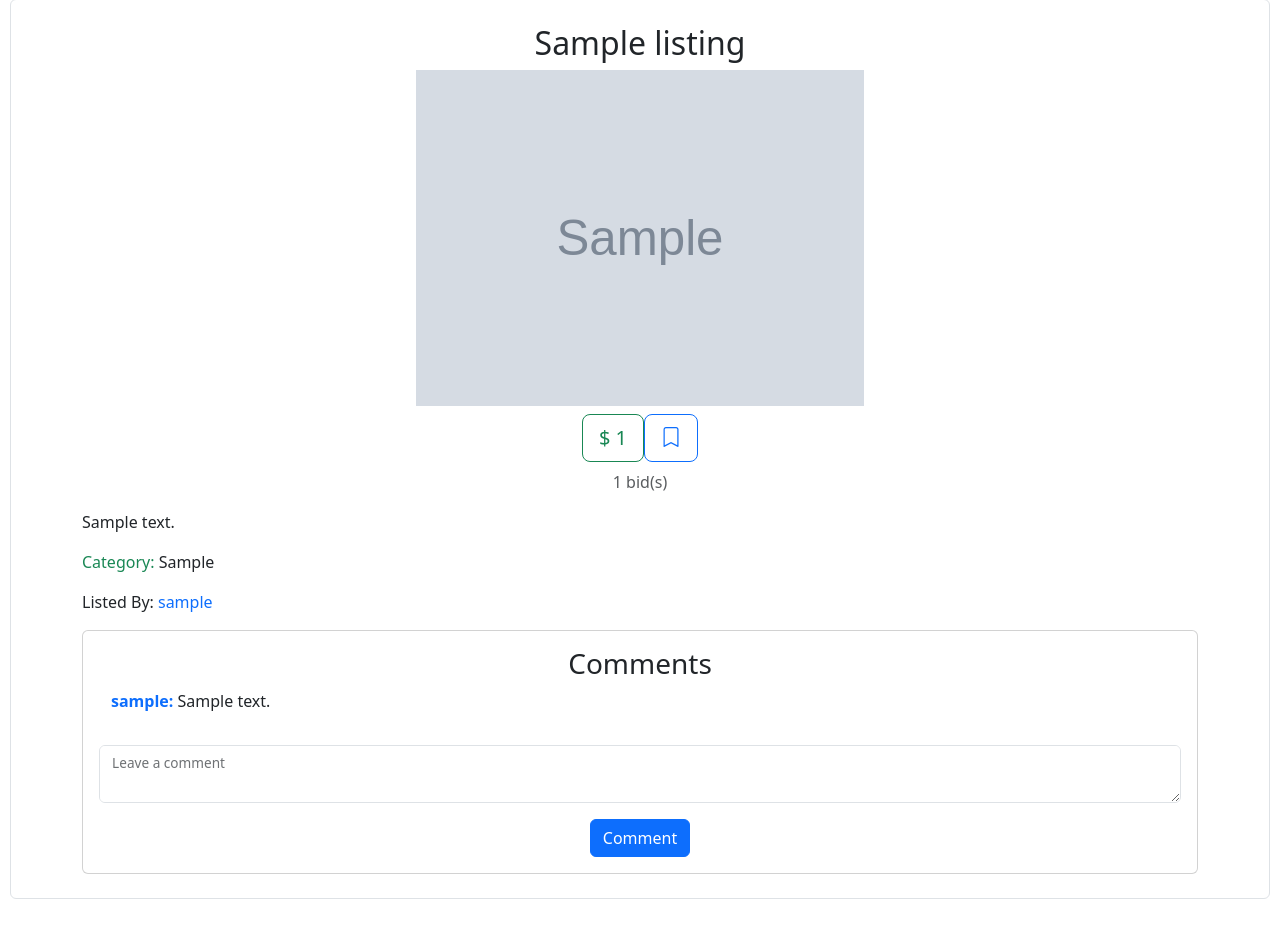
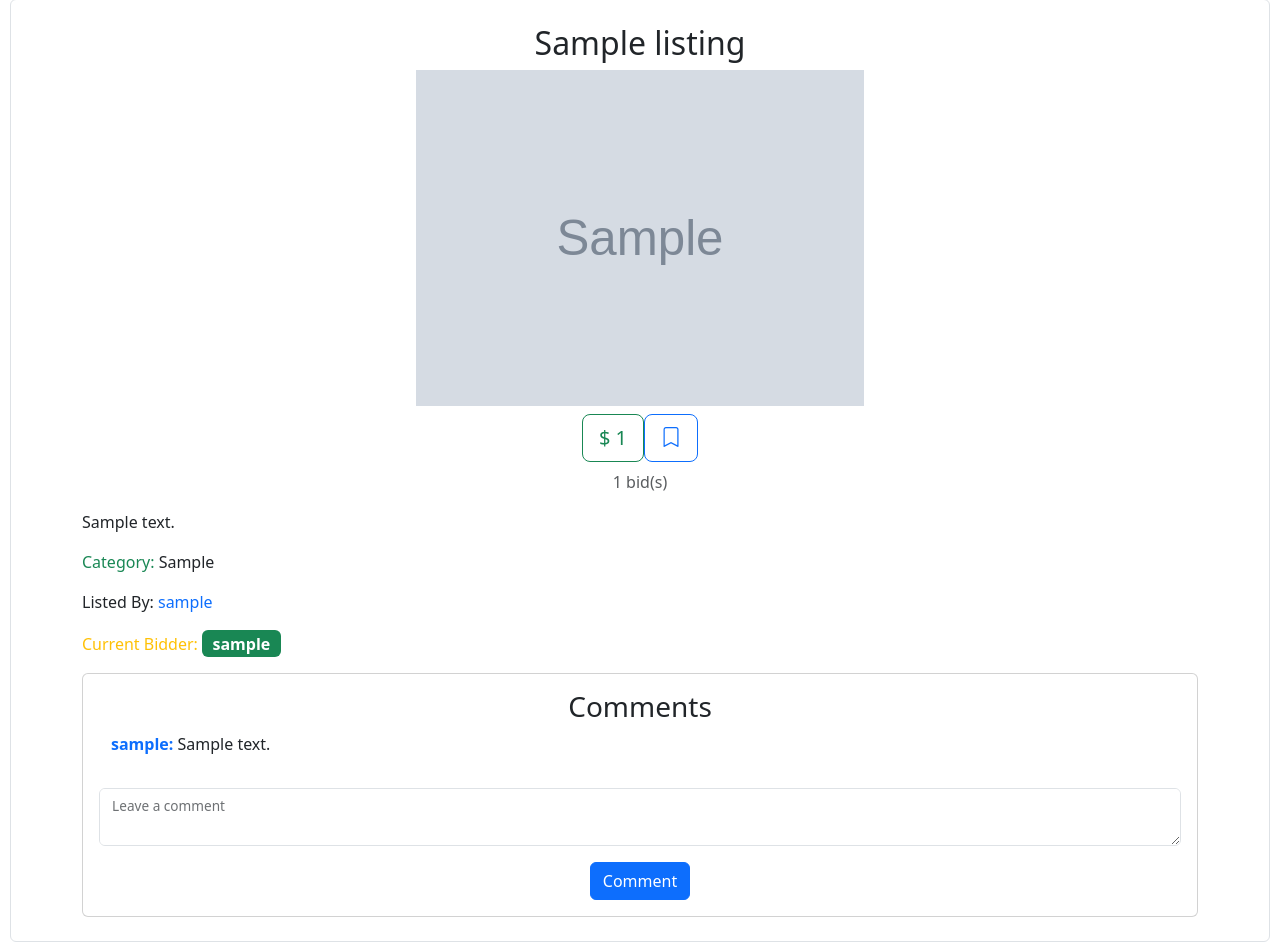
Before and after one commit to iamgraypix/auctions, a Django app: page /listing/1 in a window 1280 px wide. Shown: the part 97-1049 px from the top of the page. Before the commit the page ends 996 px from the top, so only its background shows below. Run offline with Django 3.2, Linux system fonts and the light colour scheme; tables that the repository leaves empty hold one stand-in row (values such as "Sample post"); grey boxes marked "Sample" are stand-in pictures.

Commit message:
Show current bidder

```diff
--- a/auctions/templates/auctions/show.html
+++ b/auctions/templates/auctions/show.html
@@ -92,6 +92,9 @@
     {% endif %}
 
     <p>Listed By: <span class="text-primary"> {{ auction.listing.auctioneer }} </span> </p>
+
+    <p class="text-warning">Current Bidder: <span class="badge bg-success text-wrap fs-6">{{ current_bidder }}</span></p>
+
   </div>
 
   <!-- Comment Section   -->
--- a/auctions/views.py
+++ b/auctions/views.py
@@ -136,7 +136,7 @@ def create(request):
                               url_image=url_image, category=category)
             listing.save()
 
-            Bid(listing=listing, bid=bid).save()
+            Bid(listing=listing, bid=bid, bidder=request.user).save()
 
             print(listing.pk)
 
@@ -175,6 +175,9 @@ def show(request, listing_id):
     else:
         message = ['', '']
 
+    bids = Bid.objects.filter(listing=listing_id).order_by('-bid')[:1]
+    print(bids)
+    current_bidder = bids[0].bidder
 
     listing = Listing.objects.get(pk=listing_id)
     on_watchlist = False
@@ -206,7 +209,8 @@ def show(request, listing_id):
         "on_watchlist": on_watchlist,
         "message": message[0],
         'type': message[1],
-        'comments': comments
+        'comments': comments,
+        'current_bidder': current_bidder
     })
 
 
```
